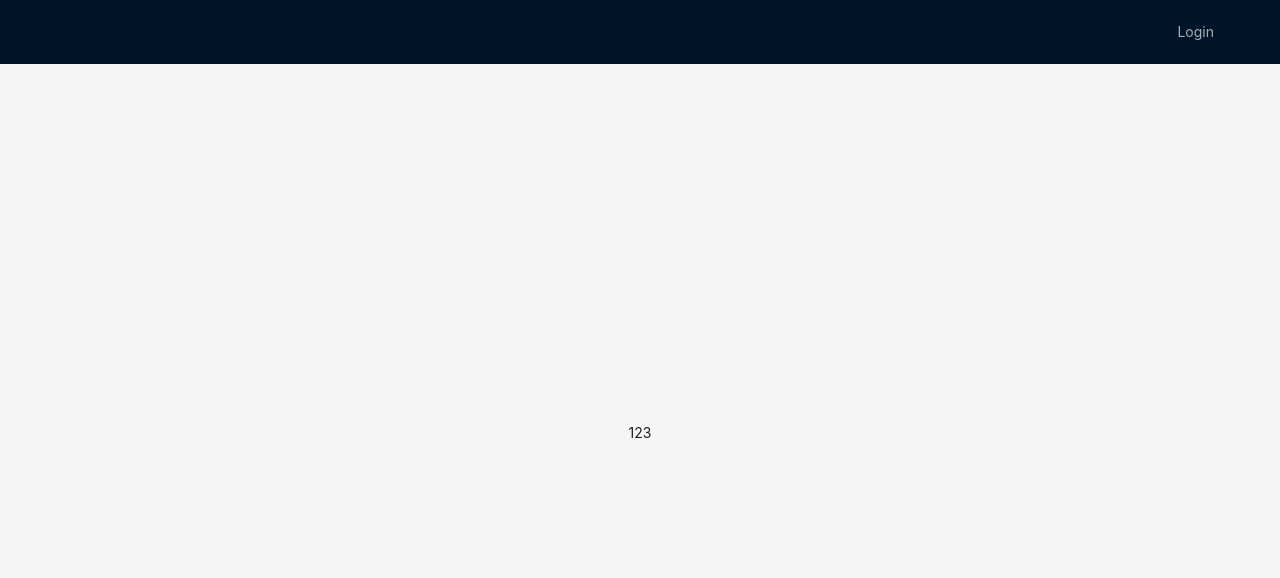
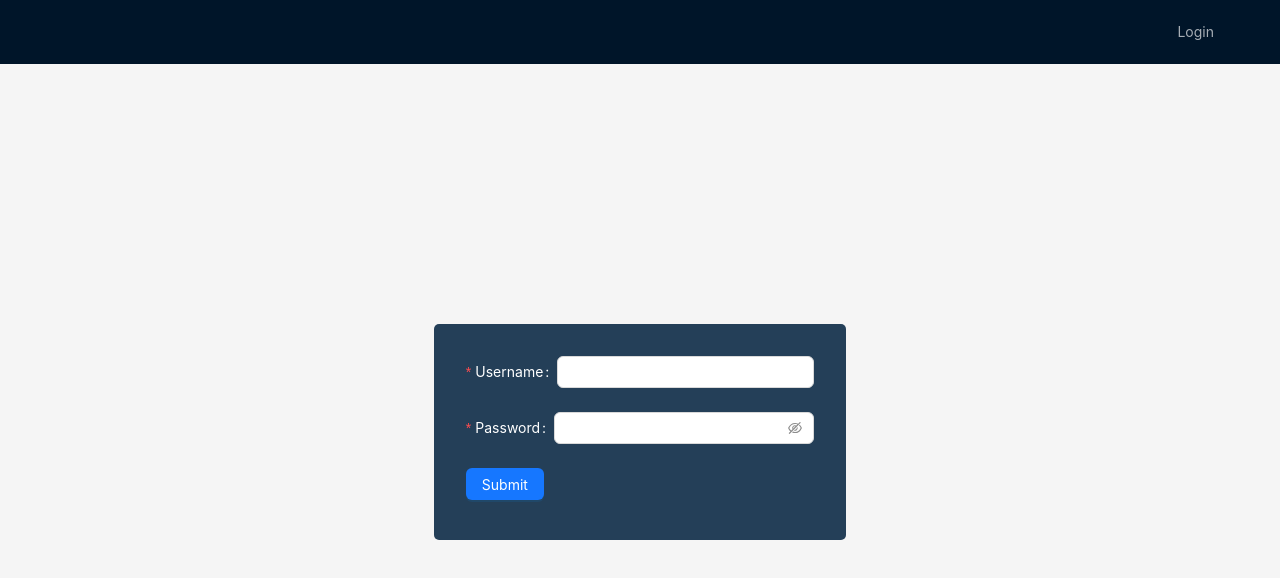
Before and after one commit to HolohotsIhor/calendar-rtk, a React (Create React App) app: page /login in a window 1280 px wide. Shown: the top 578 px of the page. Built offline with nearby package versions, Linux system fonts and the light colour scheme.

Commit message:
Add styles changes

```diff
--- /dev/null
+++ b/src/components/login-form/LoginForm.styl
@@ -0,0 +1,14 @@
+@import '../../styles/variables.styl'
+@import '../../styles/mixins.styl'
+
+.login-form
+  max-width 100%
+  background-color $bg-color
+  padding 2rem 2rem 1rem
+  border-radius 5px
+
+  .login-form__item label
+    color white
+
+  .login-form__input
+    max-width 300px
--- /dev/null
+++ b/src/components/login-form/LoginForm.tsx
@@ -0,0 +1,37 @@
+import React, { FC } from 'react';
+import { Button, Form, Input } from 'antd';
+import './LoginForm.styl'
+
+type FieldType = {
+    username?: string;
+    password?: string;
+    remember?: string;
+};
+
+export const LoginForm: FC = () => {
+    return (
+        <Form className='login-form'>
+            <Form.Item<FieldType>
+                label="Username"
+                name="username"
+                className='login-form__item'
+                rules={[{ required: true, message: 'Please input your username!' }]}
+            >
+                <Input className='login-form__input' />
+            </Form.Item>
+            <Form.Item<FieldType>
+                label="Password"
+                name="password"
+                className='login-form__item'
+                rules={[{ required: true, message: 'Please input your password!' }]}
+            >
+                <Input.Password className='login-form__input' />
+            </Form.Item>
+            <Form.Item>
+                <Button type="primary" htmlType="submit">
+                    Submit
+                </Button>
+            </Form.Item>
+        </Form>
+    );
+}
--- a/src/pages/login/Login.tsx
+++ b/src/pages/login/Login.tsx
@@ -1,11 +1,12 @@
 import React, { FC } from 'react';
 import { Layout, Row } from 'antd';
+import { LoginForm } from '../../components/login-form/LoginForm';
 
 export const Login: FC = () => {
     return (
         <Layout>
             <Row className='container h-full'>
-                123
+                <LoginForm />
             </Row>
         </Layout>
     );
--- /dev/null
+++ b/src/styles/mixins.styl
@@ -0,0 +1,15 @@
+mobile()
+  @media screen and (min-width $mobile)
+    {block}
+
+tablet()
+  @media screen and (min-width $tablet)
+    {block}
+
+tablet-lg()
+  @media screen and (min-width $tablet-lg)
+    {block}
+
+desktop()
+  @media screen and (min-width $desktop)
+    {block}
--- /dev/null
+++ b/src/styles/variables.styl
@@ -0,0 +1,16 @@
+/*** BREAKPOINTS ***/
+//MOBILE
+$mobile = 375px
+
+//TABLET
+$tablet-sm = 640px
+$tablet = 768px
+$tablet-lg = 960px
+$tablet-xlg = 1024px
+
+//DESKTOP
+$desktop-sm = 1160px
+$desktop = 1248px
+
+/*** COLORS ***/
+$bg-color = #243f58
```
